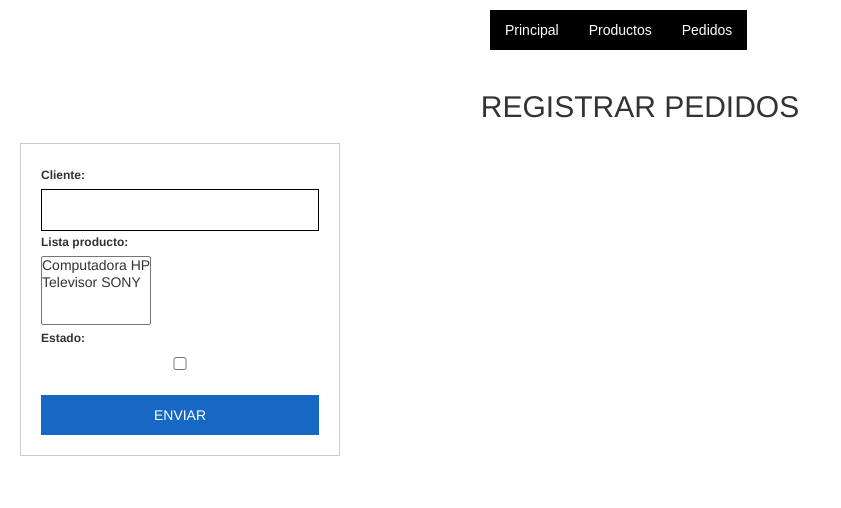
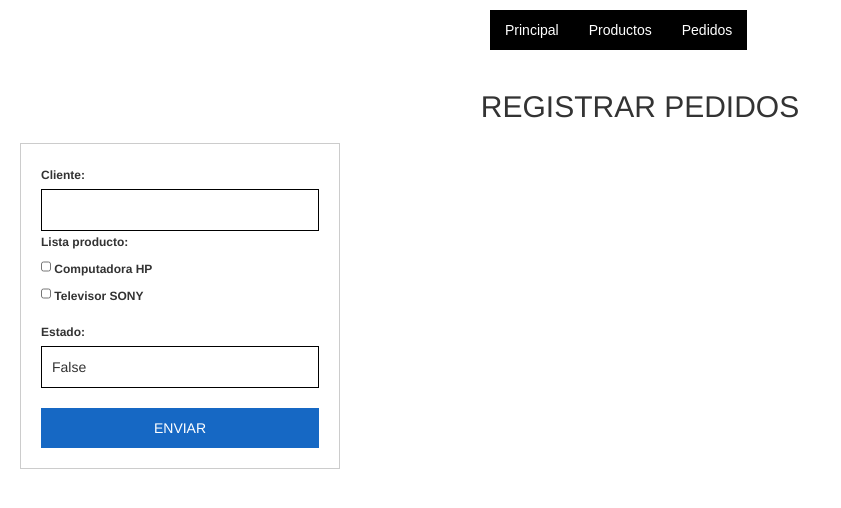
Before and after one commit to Diego300591/tarea-2-seminario, a Django app: page /registrarpedido/ in a window 1280 px wide. Shown: the top 508 px of the page, without its empty margins (0-841 px from the left). Run offline with Django 3.2, Linux system fonts and the light colour scheme; data comes from the database, SQL or seed files in the repository; both versions use the stored data as it was after the commit; some libraries are stand-ins or nearby versions.

Commit message:
producto semi terminado

```diff
--- a/Tienda/apps/Productos/forms.py
+++ b/Tienda/apps/Productos/forms.py
@@ -5,5 +5,6 @@ class fproducto(ModelForm):
 	class Meta:
 		model=Producto
 class fpedido(ModelForm):
+	lista_producto=forms.ModelMultipleChoiceField(queryset=Producto.objects.all(),widget=forms.CheckboxSelectMultiple())
 	class Meta:
 		model=Pedido
--- a/Tienda/apps/Productos/models.py
+++ b/Tienda/apps/Productos/models.py
@@ -11,4 +11,4 @@ class Pedido(models.Model):
 	Cliente=models.CharField(max_length=100)
 	lista_producto=models.ManyToManyField(Producto,blank=False)
 	Fecha_compra=models.DateField(auto_now=True)
-	Estado=models.BooleanField(default=False)
+	Estado=models.CharField(max_length=100,default="False")
--- a/Tienda/static/formularios.css
+++ b/Tienda/static/formularios.css
@@ -41,3 +41,12 @@ input[type="submit"]:hover{
 	background: #4A88F4;
 	cursor:pointer;
 }
+input[type="checkbox"]{
+	display: inline-block;
+	width:10px;
+}
+label {
+	display: inline-block;
+	cursor: pointer;
+	position: relative;
+}
```
Also changed, not shown: Tienda/apps/Productos/migrations/0002_auto_20141109_1508.py (added), db.sqlite3, 4 other files.
